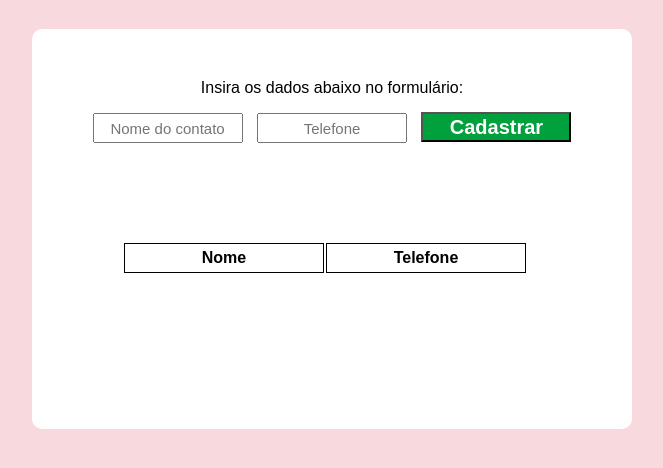
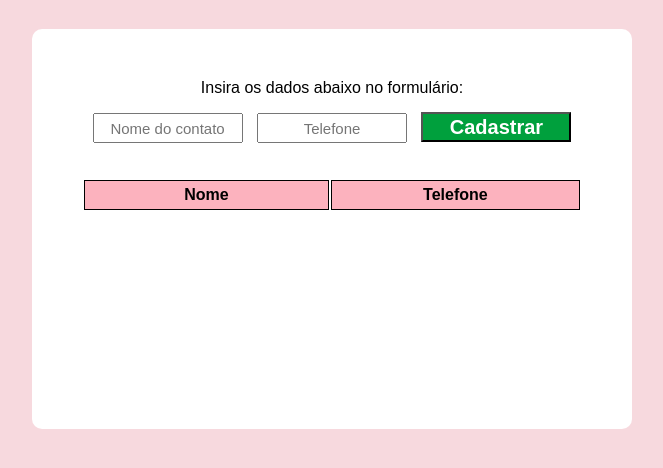
Before and after one commit to SaraMonique13/contatos, a plain HTML site: page index.html in a window 1280 px wide. Shown: the part 158-626 px from the top of the page, without its empty margins (308-971 px from the left). Drawn offline with Linux system fonts and the light colour scheme.

Commit message:
Update style.css

```diff
--- a/style.css
+++ b/style.css
@@ -52,18 +52,12 @@ input{
     font-weight: bold;
 }
 
-
-div table{
-    display: flex;
-    position: absolute;
-
-    top: 53%;
-    left:15%;
+table th{
+    background-color: rgb(252, 178, 190);
 }
 
-
-table th , tr{
-    width: 200px;
+table th , td{
+    width: 300px;
     padding:5px;
     border: 1px solid black;
 }
```
